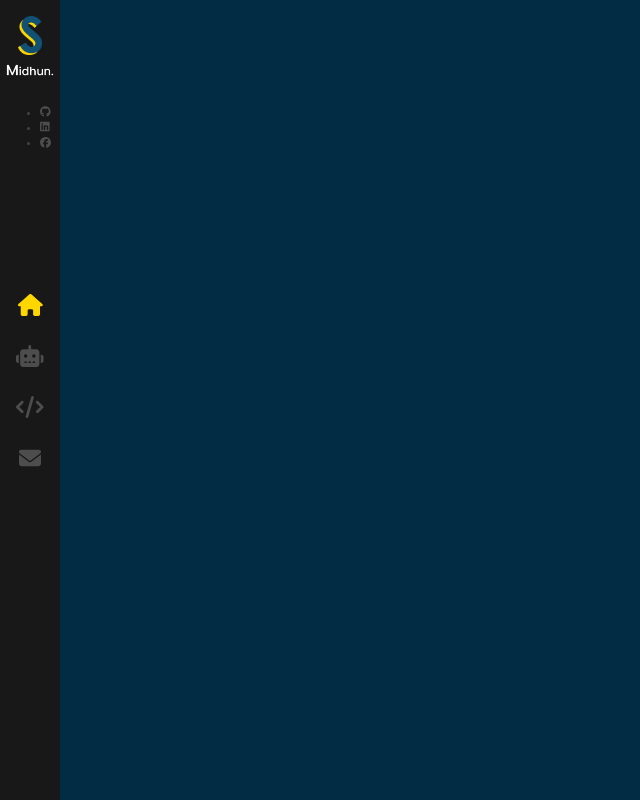
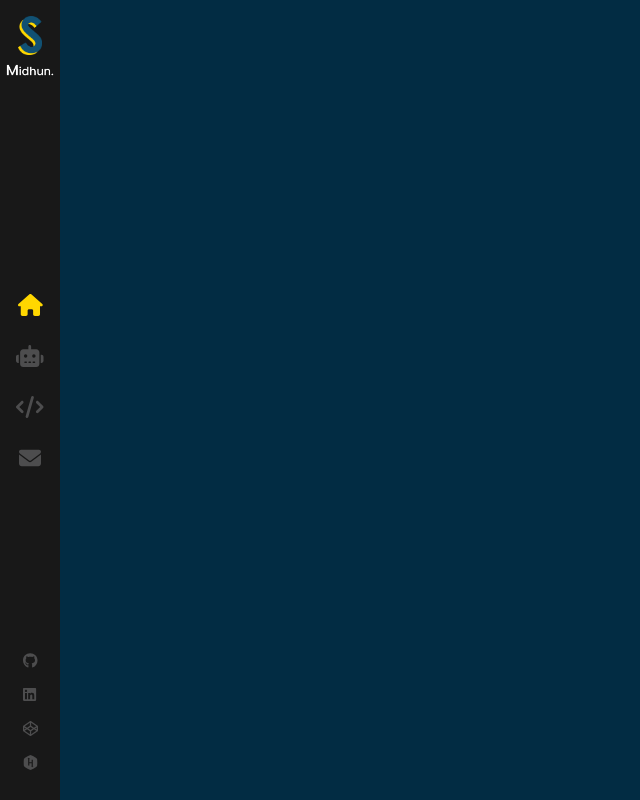
Before and after one commit to midhxn/portfolio, a React (Create React App) app: page / in a window 1280 px wide. Shown: the whole page, without its empty margins (0-640 px from the left). Built offline with nearby package versions, Linux system fonts and the light colour scheme.

Commit message:
intermediate cahnge

```diff
--- a/src/components/Sidebar/index.js
+++ b/src/components/Sidebar/index.js
@@ -4,7 +4,7 @@ import logoM from '../../assets/images/logo-s.png'
 import logoName from '../../assets/images/logosub.png'
 import {FontAwesomeIcon} from '@fortawesome/react-fontawesome'
 import {faHome,faRobot,faEnvelope,faCode} from '@fortawesome/free-solid-svg-icons'
-import {faGithub,faLinkedin,faFacebook} from '@fortawesome/free-brands-svg-icons'
+import {faGithub,faLinkedin,faCodepen,faHackerrank} from '@fortawesome/free-brands-svg-icons'
 
 const Sidebar = () => (
     <div className="nav-bar">
@@ -39,7 +39,12 @@ const Sidebar = () => (
             </li>
             <li>
                 <a target="_blank" rel="noreferrer" href="">
-                <FontAwesomeIcon icon={faFacebook} color="#4d4d4e"/>
+                <FontAwesomeIcon icon={faCodepen} color="#4d4d4e"/>
+                </a>
+            </li>
+            <li>
+                <a target="_blank" rel="noreferrer" href="">
+                <FontAwesomeIcon icon={faHackerrank} color="#4d4d4e"/>
                 </a>
             </li>
         </ul>
--- a/src/components/Sidebar/index.scss
+++ b/src/components/Sidebar/index.scss
@@ -102,4 +102,28 @@
 
     }
 
+    ul{
+        position: absolute;
+        bottom: 20px;
+        width: 100%;
+        display: block;
+        padding: 0;
+        list-style: none;
+        text-align: center;
+        margin: 0;
+
+        li{
+            a{
+                padding: 7px 0;
+                display: block;
+                font-size: 15px;
+                line-height: 20px;
+                &:hover svg{
+                    color: #ffd700;
+
+                }
+            }
+        }
+    }
+
 }
```
